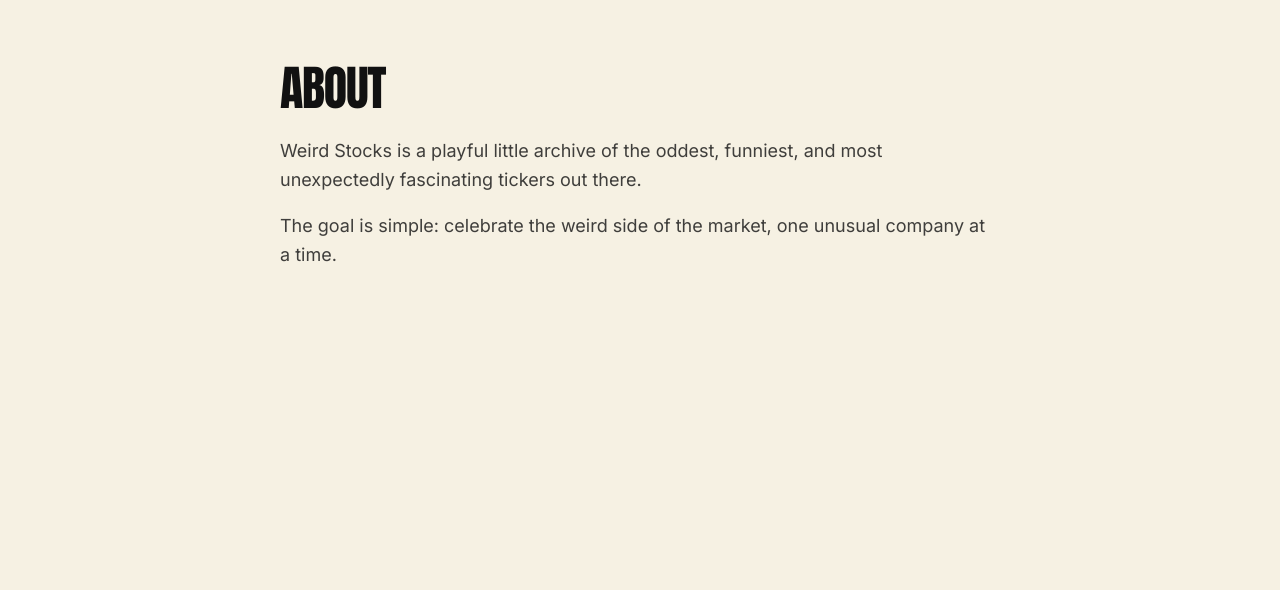
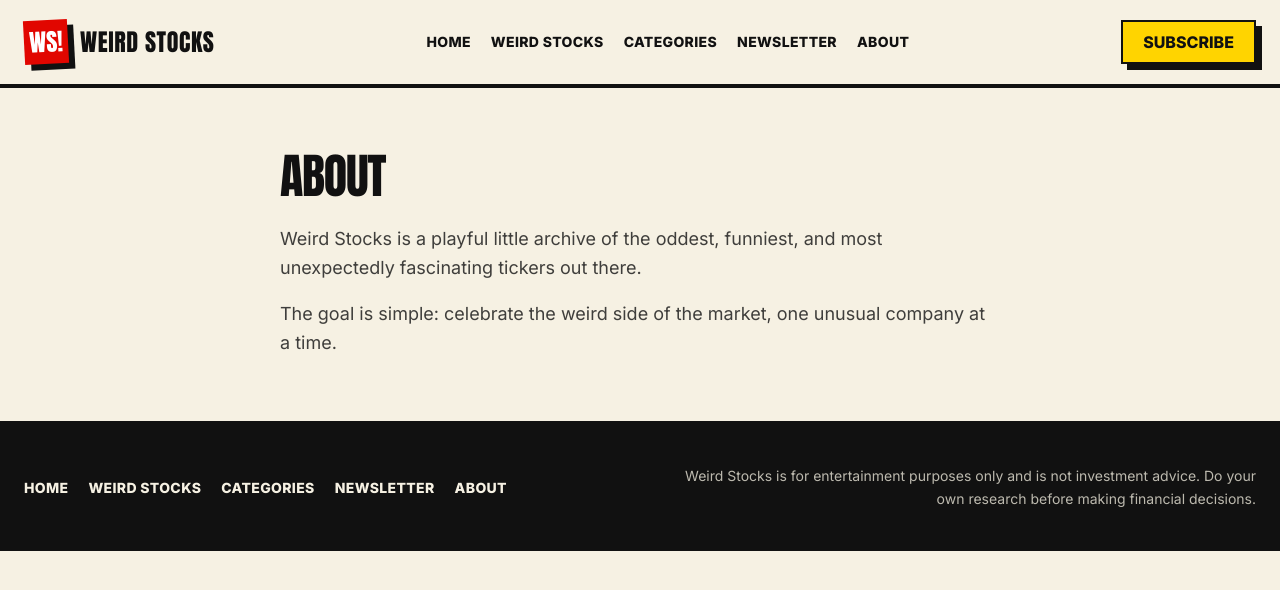
Before and after one commit to jace71/weird-stocks, an Astro site: page /about in a window 1280 px wide. Built offline with nearby package versions, Linux system fonts and the light colour scheme; Astro itself is replaced by a stand-in of ours.

Commit message:
Use the shared site layout on the About page. (#3)
The About page was rendered with the bare Base layout, so it had no site header or footer. It now uses the same Layout as the home and stock pages.

Co-authored-by: Cursor Agent <cursoragent@cursor.com>

```diff
--- a/src/pages/about.astro
+++ b/src/pages/about.astro
@@ -1,8 +1,8 @@
 ---
-import Base from '../layouts/Base.astro';
+import Layout from '../layouts/Layout.astro';
 ---
 
-<Base title="About | Weird Stocks">
+<Layout title="About | Weird Stocks">
   <main class="mx-auto max-w-3xl px-6 py-16">
     <h1 class="font-headline text-5xl uppercase tracking-tight text-ink">About</h1>
     <p class="mt-6 text-lg leading-relaxed text-ink/80">
@@ -12,4 +12,4 @@ import Base from '../layouts/Base.astro';
       The goal is simple: celebrate the weird side of the market, one unusual company at a time.
     </p>
   </main>
-</Base>
+</Layout>
```
